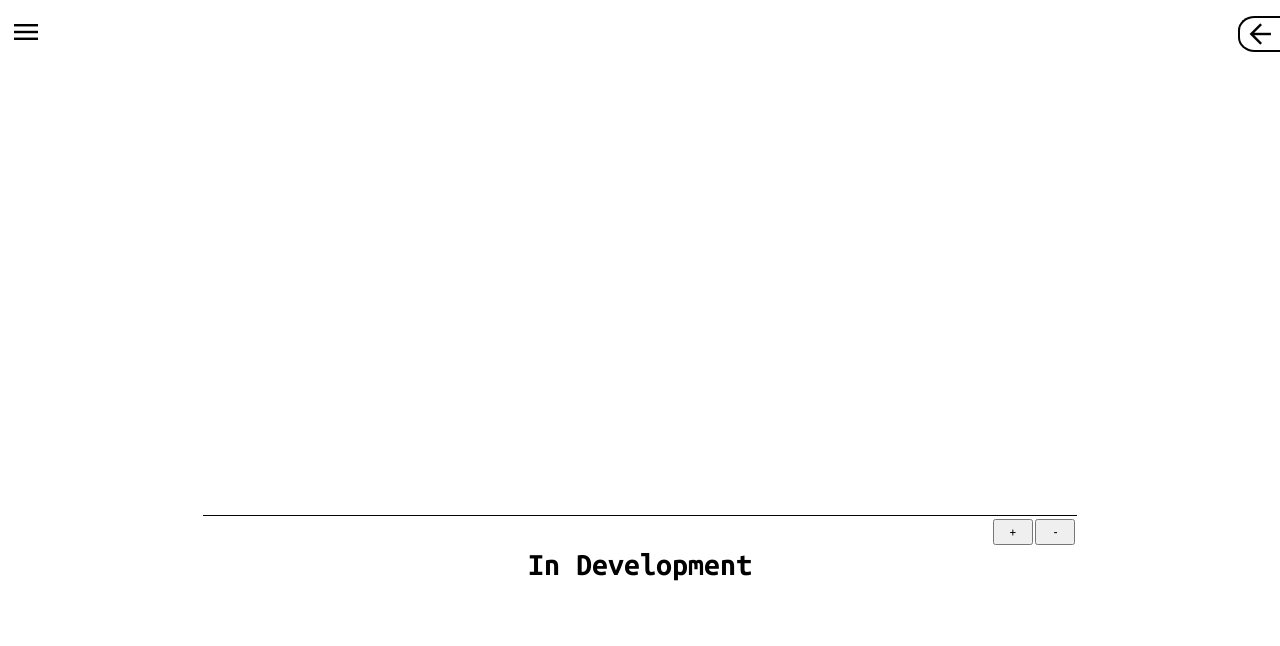
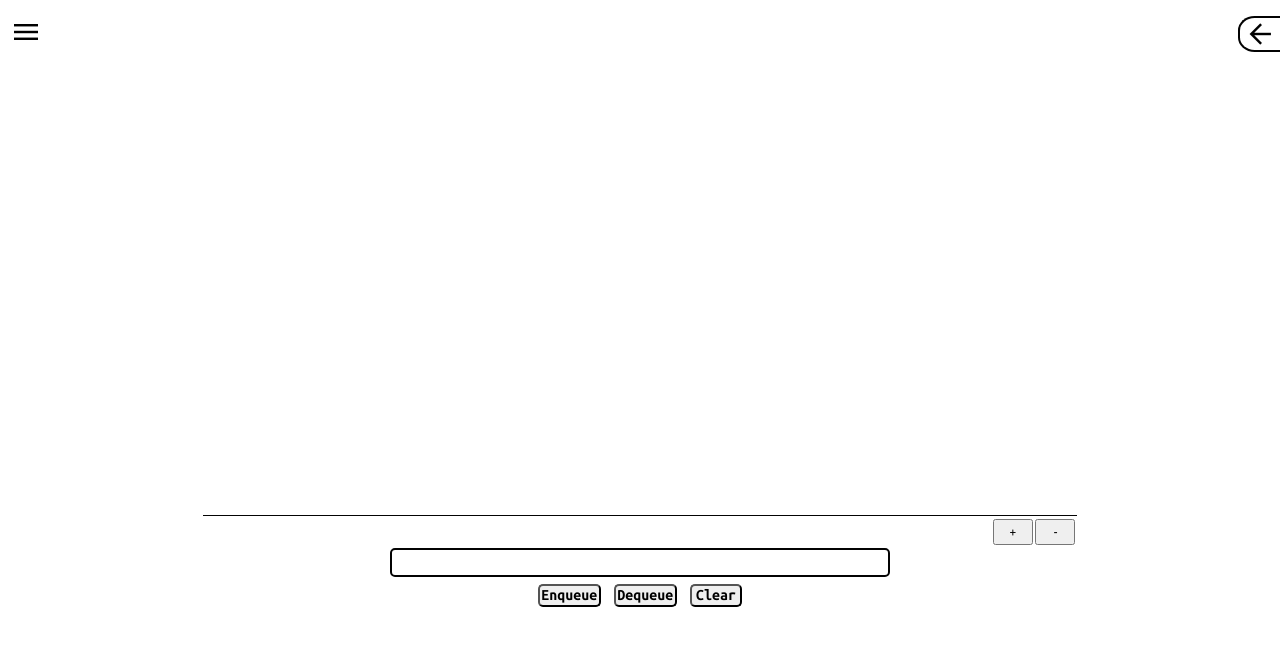
Before and after one commit to m13ha/DSA-SandBox, a React (Vite) app: page /queues in a window 1280 px wide. Shown: the top 646 px of the page. Built offline with nearby package versions, Linux system fonts and the light colour scheme.

Commit message:
code clean up

```diff
--- a/src/componenets/Canvas.tsx
+++ b/src/componenets/Canvas.tsx
@@ -1,5 +1,5 @@
 import * as React from 'react';
-import { Stage, Layer, Text } from 'react-konva';
+import { Stage, Layer} from 'react-konva';
 import { Outlet, useLocation } from "react-router-dom";
 import "../scss/_btnStyles.scss"
 import { CanvasWidthContext } from '../contexts/CanvaWidth';
@@ -19,11 +19,6 @@ const Canvas: React.FunctionComponent<ICanvasProps> = ({ navState, setNavBarStat
     const layerRef = React.useRef<any>(null);
     const location = useLocation();
     const [scale, setScale] = React.useState(1);
-
-    React.useEffect(() => {
-        //console.log(stageRef, location, layerRef)
-        //layerRef.current.clear()
-    }, [location])
 
     React.useEffect(() => {
         window.addEventListener("resize", updateCanvasDimension);
--- a/src/contexts/StackContext.tsx
+++ b/src/contexts/StackContext.tsx
@@ -1,4 +1,4 @@
-import React, { createContext, ReactNode, useState, Dispatch, SetStateAction, useEffect } from 'react';
+import React, { createContext, ReactNode, useState, Dispatch, SetStateAction } from 'react';
 import { Stack } from '../util/createStackNode';
 
 interface StackContextType {
--- a/src/routes/Queue.tsx
+++ b/src/routes/Queue.tsx
@@ -3,16 +3,13 @@ import * as React from 'react';
 interface IQueueControlsProps {
 }
 
-const QueueControls: React.FunctionComponent<IQueueControlsProps> = (props) => {
+const QueueControls: React.FunctionComponent<IQueueControlsProps> = () => {
     return (
         <>
-            <div>
-                <h1>In Development</h1>
-                {/* <input type="text" />
-                <button>Enqueue</button>
-                <button>Dequeue</button>
-                <button>Clear</button> */}
-            </div>
+            <input type="text" />
+            <button>Enqueue</button>
+            <button>Dequeue</button>
+            <button>Clear</button>
         </>
     );
 };
--- a/src/routes/Stack.tsx
+++ b/src/routes/Stack.tsx
@@ -8,7 +8,7 @@ import useFocus from '../custom hooks/UseFocus';
 interface IStackControlsProps {
 }
 
-const StackControls: React.FunctionComponent<IStackControlsProps> = (props) => {
+const StackControls: React.FunctionComponent<IStackControlsProps> = () => {
     const { stack, setStackValue } = React.useContext(StackContext)
     const { canvasWidth } = React.useContext(CanvasWidthContext)
     const [inputValue, setInputValue] = React.useState<string>("")
--- a/src/scss/_btnStyles.scss
+++ b/src/scss/_btnStyles.scss
@@ -25,12 +25,13 @@
     }
 
     button {
-        width: 6%;
+        width: auto;
         min-width: 3.3em;
-        height: 2em;
+        height: auto;
         font-weight: bold;
         font-size: 1em;
         margin: .4em;
+        padding: .1em;
         -webkit-border-radius: 5px;
         -moz-border-radius: 5px;
         border-radius: 5px;
```
